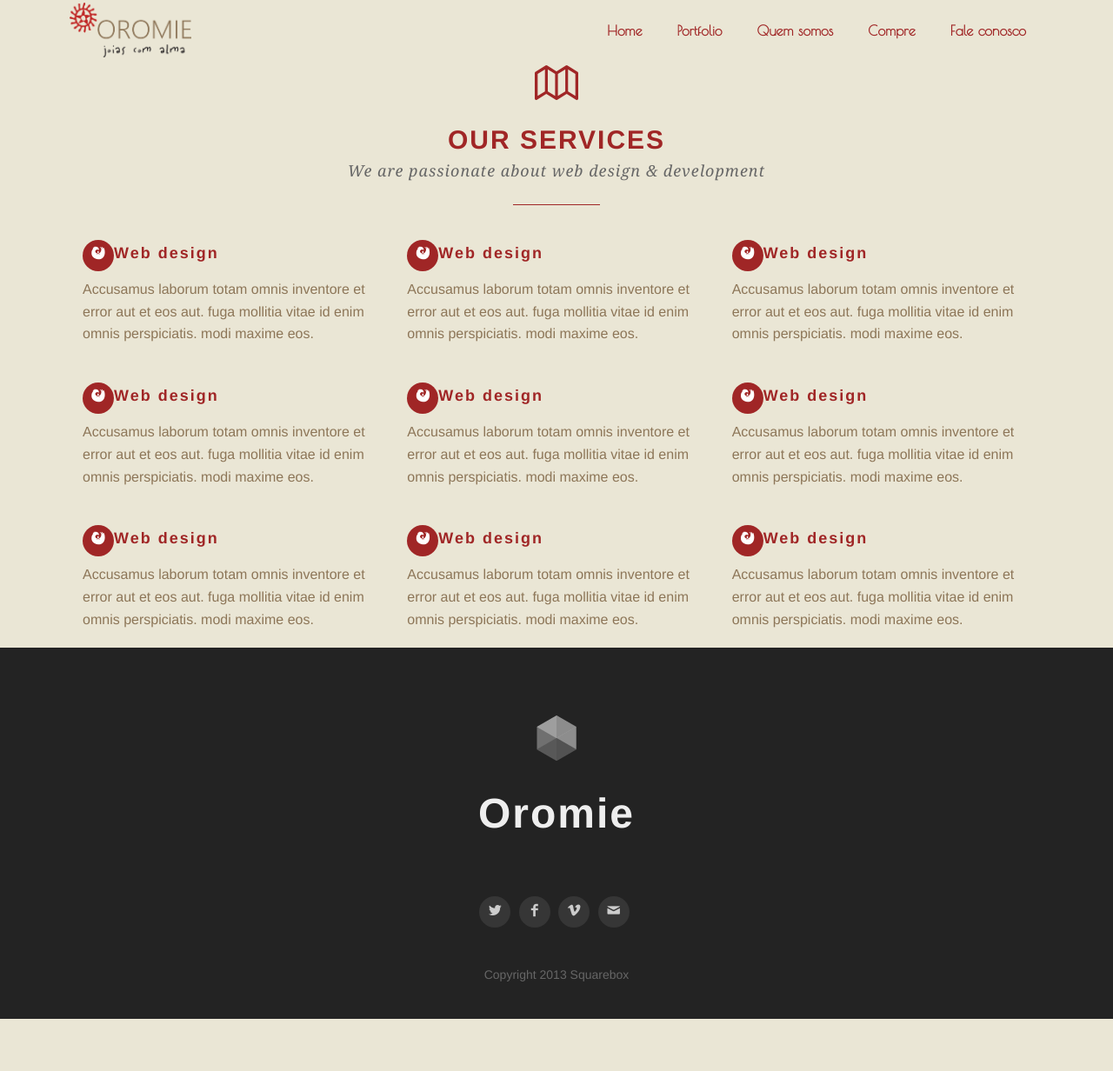
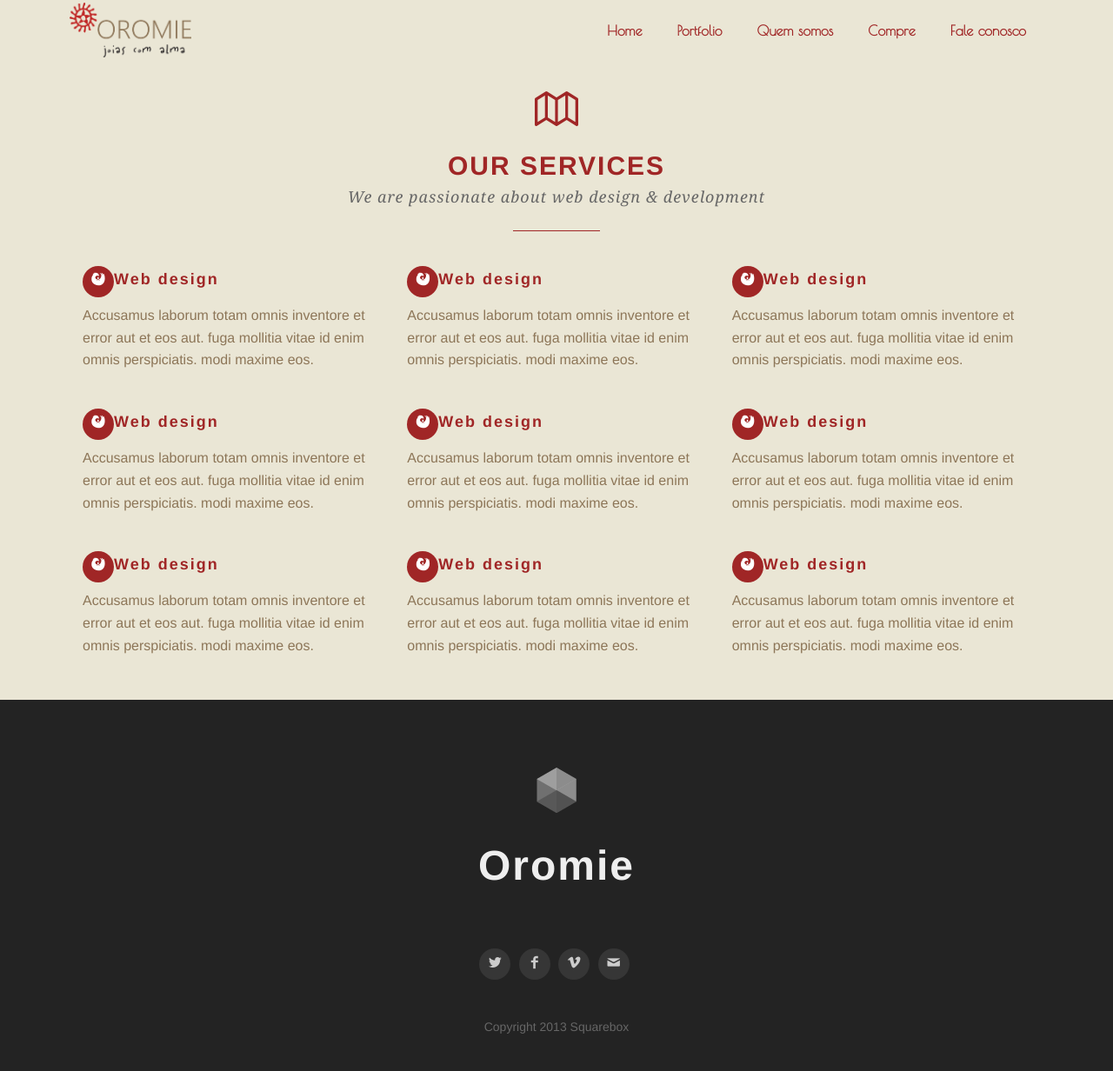
Before and after one commit to Oromie/oromiedevel.github.io, a Jekyll site: the page built from services.html, in a window 1280 px wide. Shown: the whole page at 87% size. Built offline with Jekyll 4.4.1, drawn with Linux system fonts in a browser that asks for light colours; before the commit the page ends 1172 px from its top, so only the background shows below that.

```diff
--- a/_layouts/default.html
+++ b/_layouts/default.html
@@ -16,7 +16,7 @@
       <!--script src='{{ site.url }}/js/modernizr.js'></script-->
 
     </head>
-    <body>
+    <body style='padding:0;'>
       <script src='{{ site.url }}/js/instafeed.min.js'></script>
 
       <div class='contain-to-grid sticky'>
--- a/css/style.scss
+++ b/css/style.scss
@@ -23,7 +23,7 @@
 }
 
 .full {
-  padding: 0;
+  padding: 30px 0;
   background-size: cover;
 }
 
```
